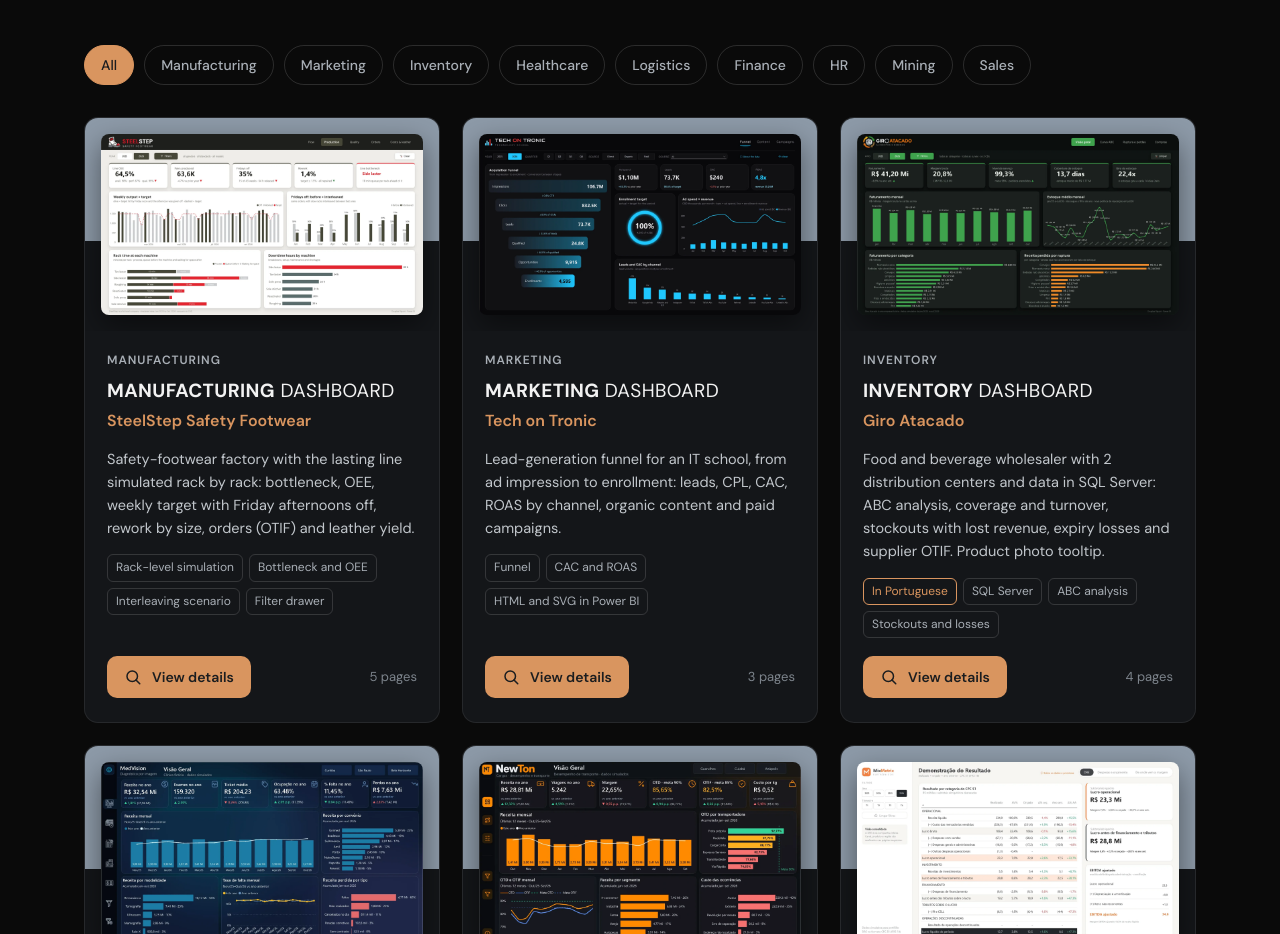
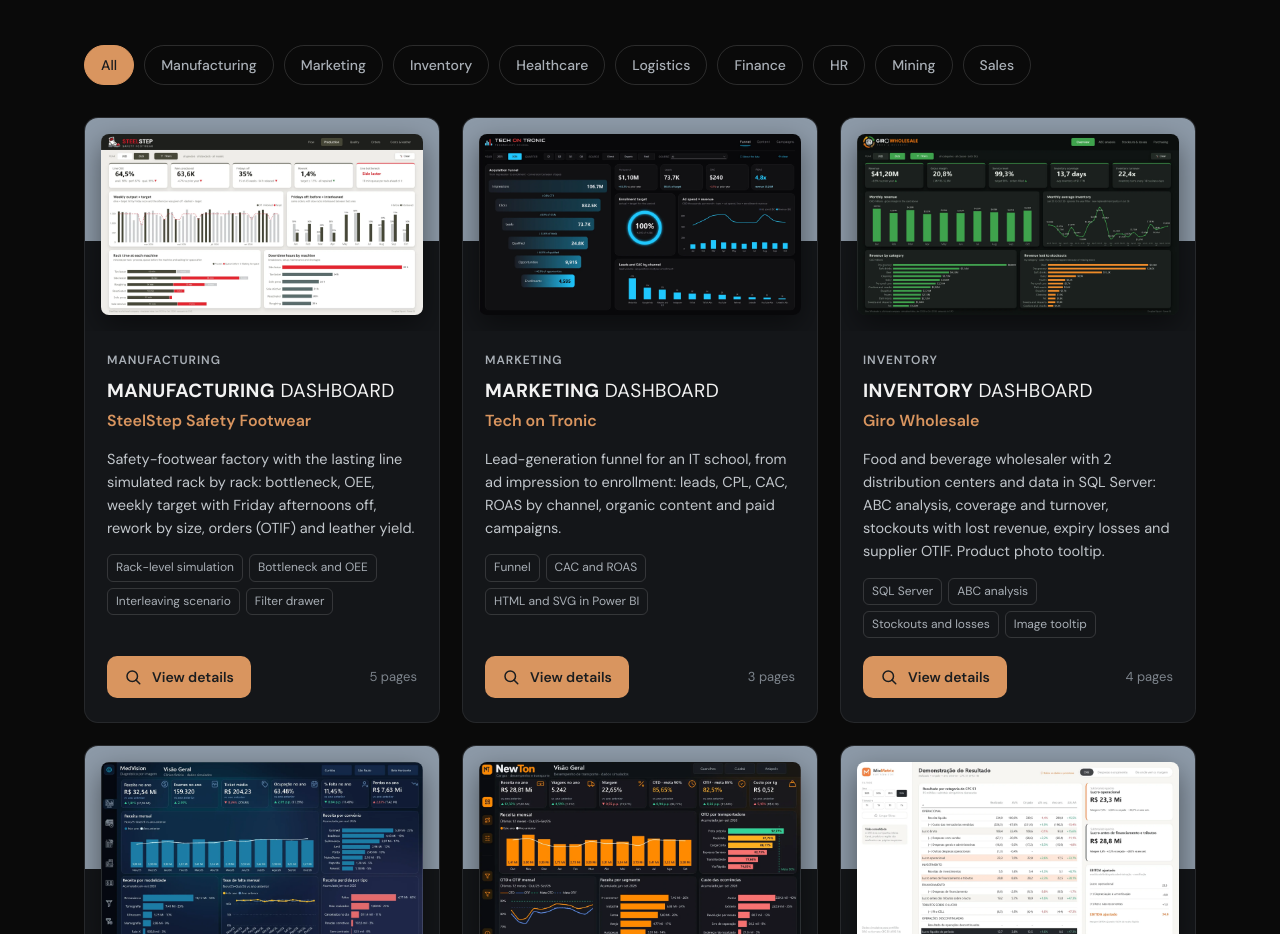
Before and after one commit to Riguini/Riguini.github.io, a plain HTML site: page en/index.html in a window 1280 px wide. Shown: the part 2661-3595 px from the top of the page. Drawn offline with Linux system fonts and the light colour scheme.

Commit message:
Giro Wholesale em inglês na página en/
Co-Authored-By: Claude Opus 5.5 <noreply@anthropic.com>
Claude-Session: https://claude.ai/code/session_01KRLcETGFSV5dZdy7bXPMUF

```diff
--- a/en/index.html
+++ b/en/index.html
@@ -586,10 +586,10 @@ const PROJETOS = [
    desc:'Lead-generation funnel for an IT school, from ad impression to enrollment: leads, CPL, CAC, ROAS by channel, organic content and paid campaigns.',
    tags:['Funnel','CAC and ROAS','HTML and SVG in Power BI'],
    link:PBI('eyJrIjoiMTkzNTRkMTUtMzIwYS00YzVmLTk4MzEtNWEwZjJkYjIzMjgyIiwidCI6IjE4MzAxMzA2LTlkYmMtNDY3Yi05ZDNiLWMwNTc5ZmQ1YjM0MCJ9'), mobile:null},
-  {id:'giro', area:'Inventory', titulo:'INVENTORY', nome:'Giro Atacado', paginas:4, pt:true,
+  {id:'giro-en', area:'Inventory', titulo:'INVENTORY', nome:'Giro Wholesale', paginas:4,
    desc:'Food and beverage wholesaler with 2 distribution centers and data in SQL Server: ABC analysis, coverage and turnover, stockouts with lost revenue, expiry losses and supplier OTIF. Product photo tooltip.',
-   tags:['SQL Server','ABC analysis','Stockouts and losses'],
-   link:PBI('eyJrIjoiNzFjZDUyMzctMjcxZC00NDJlLTg1ZTEtMWI5YjMwZTU2ODBkIiwidCI6IjE4MzAxMzA2LTlkYmMtNDY3Yi05ZDNiLWMwNTc5ZmQ1YjM0MCJ9'), mobile:null},
+   tags:['SQL Server','ABC analysis','Stockouts and losses','Image tooltip'],
+   link:PBI('eyJrIjoiZTc2MTgyYTctODBiOS00ZjdiLTlhODMtNzM2YjZlM2MwNjgxIiwidCI6IjE4MzAxMzA2LTlkYmMtNDY3Yi05ZDNiLWMwNTc5ZmQ1YjM0MCJ9'), mobile:null},
   {id:'medvision-imagem', area:'Healthcare', titulo:'HEALTHCARE', nome:'MedVision Imaging', paginas:5, pt:true,
    desc:'Management of a diagnostic imaging clinic network: revenue by modality and payer, exams, average ticket, equipment utilization, no-shows and lost revenue.',
    tags:['Payers and denials','Utilization','Lost revenue'],
```
Also changed, not shown: img/capas/giro-en-1.webp (added), img/capas/giro-en-2.webp (added), img/capas/giro-en-3.webp (added), img/capas/giro-en-4.webp (added).
